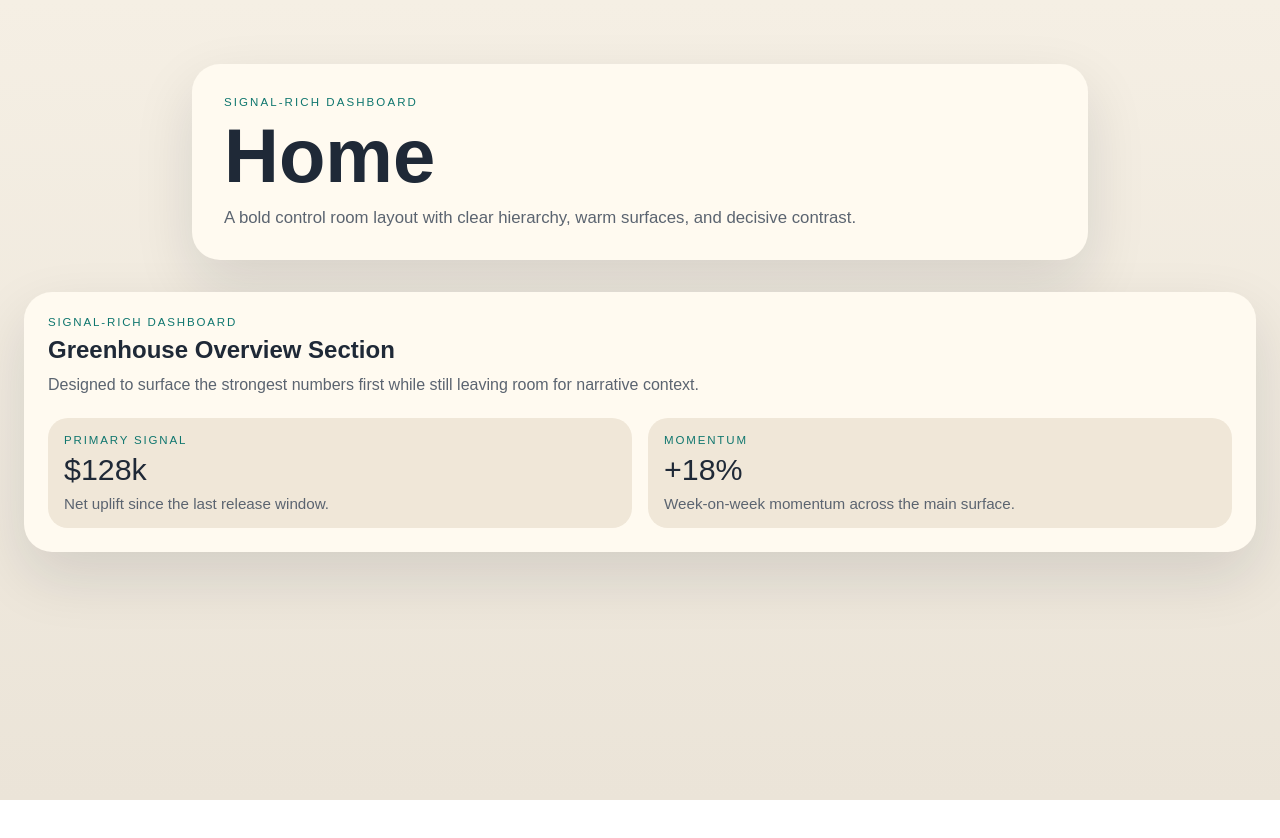
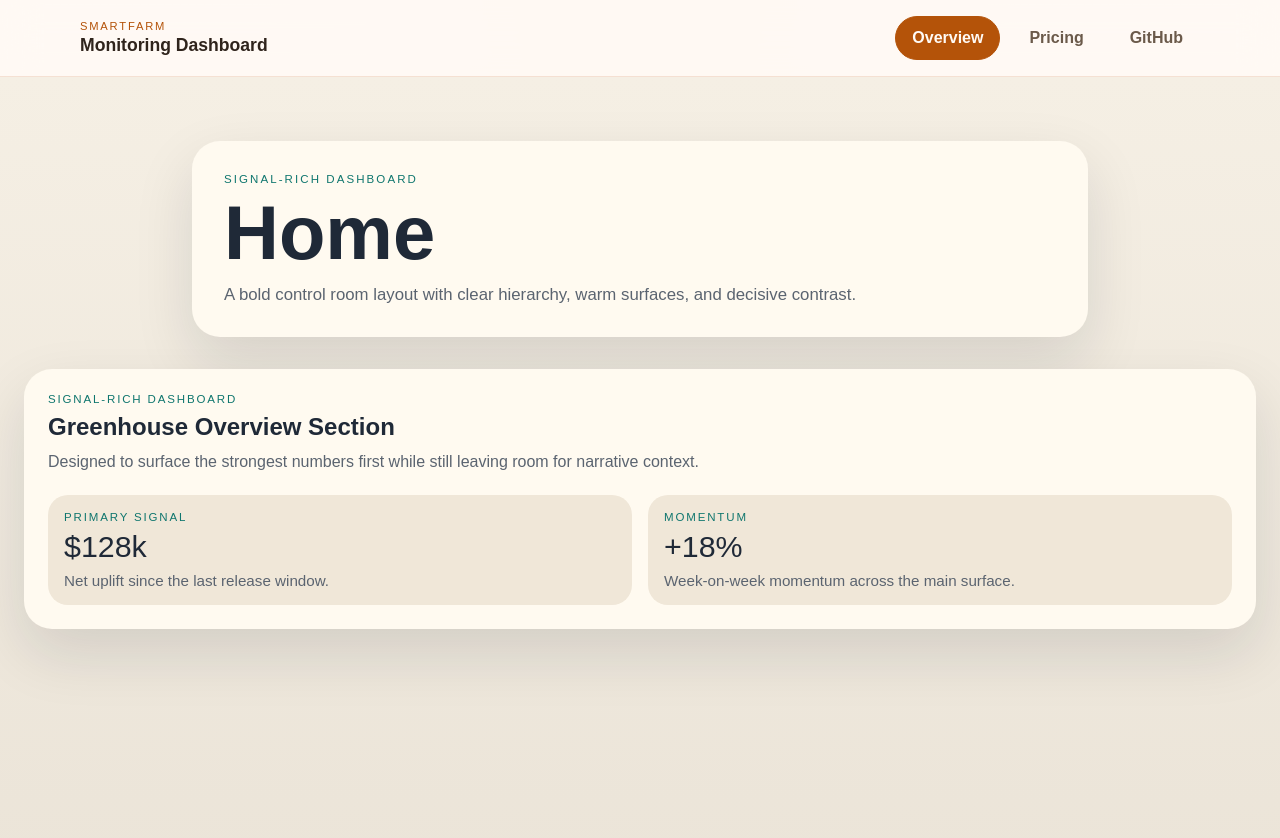
Before and after one commit to bugek/next-test-agent, a Next.js app: page / in a window 1280 px wide. Shown: the top 838 px of the page. Before the commit the page ends 800 px from the top, so only its background shows below. Built offline with nearby package versions, Linux system fonts and the light colour scheme.

Commit message:
AI Code Agent automated update

```diff
--- a/app/layout.tsx
+++ b/app/layout.tsx
@@ -1,4 +1,5 @@
 import type { Metadata } from 'next';
+import { SmartFarmNav } from '../components/SmartFarmNav';
 import './globals.css';
 
 export const metadata: Metadata = {
@@ -13,7 +14,10 @@ export default function RootLayout({
 }>) {
   return (
     <html lang="en">
-      <body>{children}</body>
+      <body>
+        <SmartFarmNav />
+        {children}
+      </body>
     </html>
   );
 }
--- /dev/null
+++ b/components/SmartFarmNav.tsx
@@ -0,0 +1,243 @@
+'use client';
+
+import Link from 'next/link';
+import { useEffect, useId, useState } from 'react';
+import { usePathname } from 'next/navigation';
+
+type NavLink = {
+  href: string;
+  label: string;
+};
+
+const navLinks: NavLink[] = [
+  { href: '/', label: 'Overview' },
+  { href: '/pricing', label: 'Pricing' },
+  { href: '/github', label: 'GitHub' },
+];
+
+const styles = {
+  header: {
+    position: 'sticky' as const,
+    top: 0,
+    zIndex: 40,
+    backdropFilter: 'blur(18px)',
+    background: 'rgba(255, 250, 245, 0.88)',
+    borderBottom: '1px solid rgba(180, 83, 9, 0.14)',
+  },
+  shell: {
+    width: 'min(1120px, calc(100% - 2rem))',
+    margin: '0 auto',
+    padding: '1rem 0',
+  },
+  bar: {
+    display: 'flex',
+    alignItems: 'center',
+    justifyContent: 'space-between',
+    gap: '1rem',
+  },
+  brand: {
+    display: 'flex',
+    flexDirection: 'column' as const,
+    textDecoration: 'none',
+    color: '#2f241c',
+  },
+  eyebrow: {
+    margin: 0,
+    textTransform: 'uppercase' as const,
+    letterSpacing: '0.16em',
+    fontSize: '0.7rem',
+    color: '#b45309',
+  },
+  title: {
+    margin: '0.18rem 0 0',
+    fontSize: '1.1rem',
+    fontWeight: 700,
+    color: '#2f241c',
+  },
+  desktopNav: {
+    display: 'flex',
+    alignItems: 'center',
+    gap: '0.75rem',
+  },
+  desktopOnly: {
+    display: 'none',
+  },
+  mobileToggle: {
+    display: 'inline-flex',
+    alignItems: 'center',
+    justifyContent: 'center',
+    gap: '0.5rem',
+    minHeight: '44px',
+    padding: '0.7rem 1rem',
+    borderRadius: '999px',
+    border: '1px solid rgba(180, 83, 9, 0.25)',
+    background: '#fffaf5',
+    color: '#2f241c',
+    fontSize: '0.95rem',
+    fontWeight: 600,
+    boxShadow: '0 10px 24px rgba(15, 23, 42, 0.08)',
+    cursor: 'pointer',
+  },
+  mobilePanel: {
+    marginTop: '0.9rem',
+    padding: '0.75rem',
+    borderRadius: '24px',
+    background: '#fffaf5',
+    border: '1px solid rgba(180, 83, 9, 0.14)',
+    boxShadow: '0 20px 40px rgba(15, 23, 42, 0.1)',
+  },
+  mobileList: {
+    display: 'grid',
+    gap: '0.65rem',
+  },
+  linkBase: {
+    display: 'inline-flex',
+    alignItems: 'center',
+    justifyContent: 'center',
+    textDecoration: 'none',
+    borderRadius: '999px',
+    padding: '0.72rem 1rem',
+    minHeight: '44px',
+    fontWeight: 600,
+    transition: 'background-color 160ms ease, color 160ms ease, border-color 160ms ease',
+  },
+  linkIdle: {
+    color: '#6b5a4a',
+    background: 'transparent',
+    border: '1px solid transparent',
+  },
+  linkActive: {
+    color: '#fffaf5',
+    background: '#b45309',
+    border: '1px solid #b45309',
+  },
+  mobileLink: {
+    width: '100%',
+    justifyContent: 'flex-start',
+    background: '#f1e4d4',
+    color: '#2f241c',
+    border: '1px solid rgba(180, 83, 9, 0.08)',
+  },
+  srOnly: {
+    position: 'absolute' as const,
+    width: '1px',
+    height: '1px',
+    padding: 0,
+    margin: '-1px',
+    overflow: 'hidden',
+    clip: 'rect(0, 0, 0, 0)',
+    whiteSpace: 'nowrap' as const,
+    border: 0,
+  },
+};
+
+function MenuIcon({ open }: { open: boolean }) {
+  const line = {
+    display: 'block',
+    width: '18px',
+    height: '2px',
+    borderRadius: '999px',
+    background: '#2f241c',
+    transition: 'transform 180ms ease, opacity 180ms ease',
+  };
+
+  return (
+    <span aria-hidden="true" style={{ display: 'grid', gap: '4px' }}>
+      <span style={{ ...line, transform: open ? 'translateY(6px) rotate(45deg)' : 'none' }} />
+      <span style={{ ...line, opacity: open ? 0 : 1 }} />
+      <span style={{ ...line, transform: open ? 'translateY(-6px) rotate(-45deg)' : 'none' }} />
+    </span>
+  );
+}
+
+export function SmartFarmNav() {
+  const pathname = usePathname();
+  const [open, setOpen] = useState(false);
+  const menuId = useId();
+
+  useEffect(() => {
+    setOpen(false);
+  }, [pathname]);
+
+  const toggleLabel = open ? 'Close SmartFarm navigation menu' : 'Open SmartFarm navigation menu';
+
+  return (
+    <header style={styles.header}>
+      <style>{`
+        @media (min-width: 768px) {
+          [data-smartfarm-desktop='true'] { display: flex !important; }
+          [data-smartfarm-mobile-toggle='true'] { display: none !important; }
+          [data-smartfarm-mobile-panel='true'] { display: none !important; }
+        }
+      `}</style>
+      <div style={styles.shell}>
+        <div style={styles.bar}>
+          <Link href="/" style={styles.brand} aria-label="SmartFarm home">
+            <span style={styles.eyebrow}>SmartFarm</span>
+            <span style={styles.title}>Monitoring Dashboard</span>
+          </Link>
+
+          <nav aria-label="Primary" data-smartfarm-desktop="true" style={{ ...styles.desktopNav, ...styles.desktopOnly }}>
+            {navLinks.map((link) => {
+              const active = pathname === link.href;
+              return (
+                <Link
+                  key={link.href}
+                  href={link.href}
+                  aria-current={active ? 'page' : undefined}
+                  style={{
+                    ...styles.linkBase,
+                    ...(active ? styles.linkActive : styles.linkIdle),
+                  }}
+                >
+                  {link.label}
+                </Link>
+              );
+            })}
+          </nav>
+
+          <button
+            type="button"
+            aria-expanded={open}
+            aria-controls={menuId}
+            aria-label={toggleLabel}
+            data-smartfarm-mobile-toggle="true"
+            onClick={() => setOpen((current) => !current)}
+            style={styles.mobileToggle}
+          >
+            <MenuIcon open={open} />
+            <span>{open ? 'Close' : 'Menu'}</span>
+          </button>
+        </div>
+
+        {open ? (
+          <div id={menuId} data-smartfarm-mobile-panel="true" style={styles.mobilePanel}>
+            <nav aria-label="Mobile primary navigation" style={styles.mobileList}>
+              {navLinks.map((link) => {
+                const active = pathname === link.href;
+                return (
+                  <Link
+                    key={link.href}
+                    href={link.href}
+                    aria-current={active ? 'page' : undefined}
+                    onClick={() => setOpen(false)}
+                    style={{
+                      ...styles.linkBase,
+                      ...styles.mobileLink,
+                      ...(active
+                        ? { background: '#b45309', color: '#fffaf5', border: '1px solid #b45309' }
+                        : null),
+                    }}
+                  >
+                    {link.label}
+                  </Link>
+                );
+              })}
+            </nav>
+            <span style={styles.srOnly}>Menu opened successfully.</span>
+          </div>
+        ) : null}
+      </div>
+    </header>
+  );
+}
```
Also changed, not shown: components/build-section.tsx (added, +73 -0 lines).
